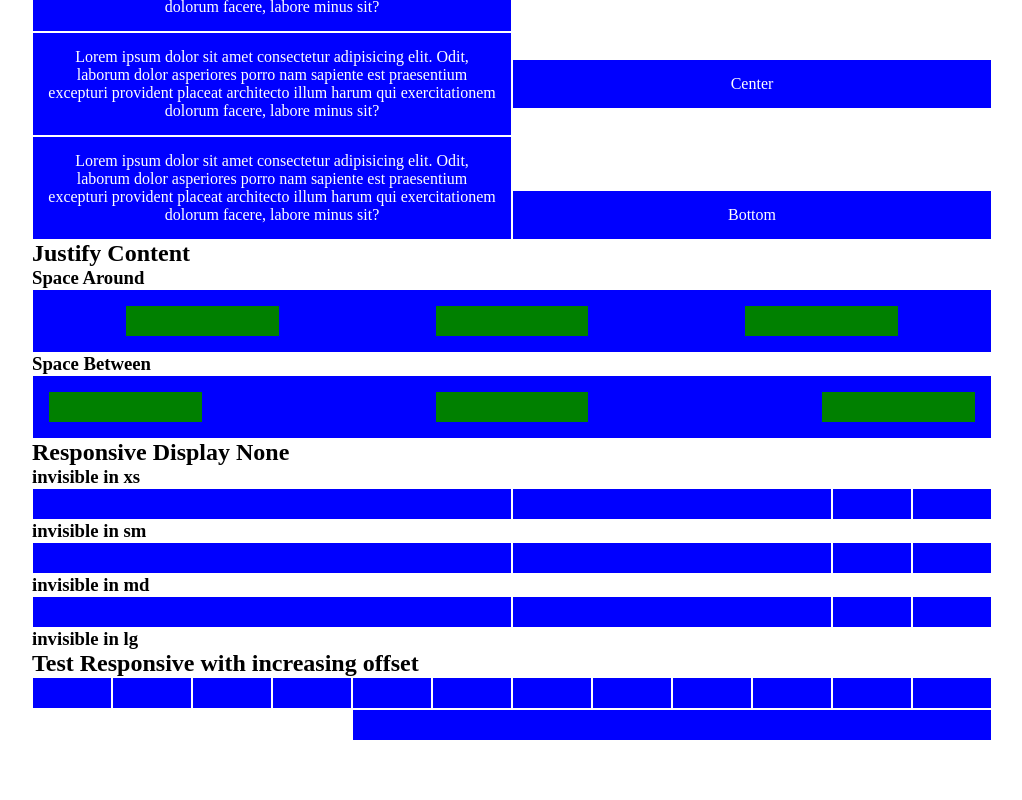
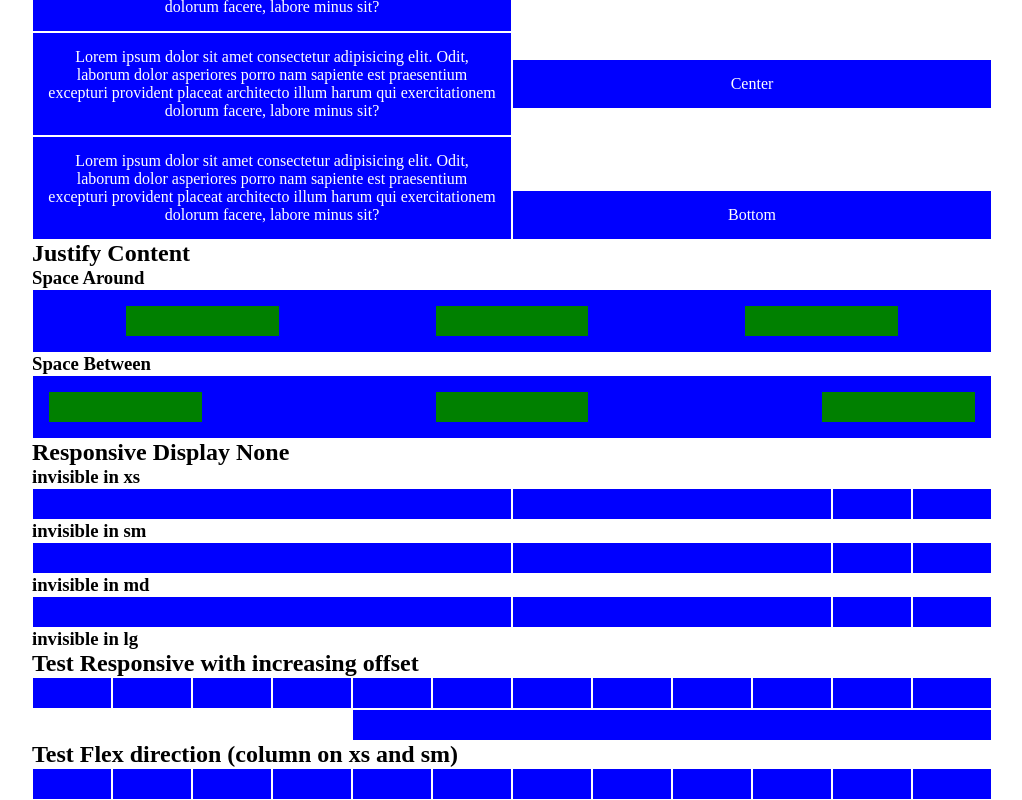
Before and after one commit to cincenfrank/html-css-12bool, a plain HTML site: page index.html in a window 1280 px wide. Shown: the part 1347-2147 px from the top of the page, without its empty margins (128-1150 px from the left). Before the commit the page ends 2088 px from the top, so only its background shows below. Drawn offline with Linux system fonts and the light colour scheme.

Commit message:
added direction test on index.html

```diff
--- a/index.html
+++ b/index.html
@@ -443,6 +443,47 @@
                     </div>
                 </div>
             </section>
+            <section>
+                <h2>Test Flex direction (column on xs and sm)</h2>
+                <div class="row direction-column-xs direction-column-sm direction-row-md direction-row-lg">
+                    <div class="col-xs-1">
+                        <div class="box"></div>
+                    </div>
+                    <div class="col-xs-1">
+                        <div class="box"></div>
+                    </div>
+                    <div class="col-xs-1">
+                        <div class="box"></div>
+                    </div>
+                    <div class="col-xs-1">
+                        <div class="box"></div>
+                    </div>
+                    <div class="col-xs-1">
+                        <div class="box"></div>
+                    </div>
+                    <div class="col-xs-1">
+                        <div class="box"></div>
+                    </div>
+                    <div class="col-xs-1">
+                        <div class="box"></div>
+                    </div>
+                    <div class="col-xs-1">
+                        <div class="box"></div>
+                    </div>
+                    <div class="col-xs-1">
+                        <div class="box"></div>
+                    </div>
+                    <div class="col-xs-1">
+                        <div class="box"></div>
+                    </div>
+                    <div class="col-xs-1">
+                        <div class="box"></div>
+                    </div>
+                    <div class="col-xs-1">
+                        <div class="box"></div>
+                    </div>
+                </div>
+            </section>
         </div>
     </main>
     <footer></footer>
```
